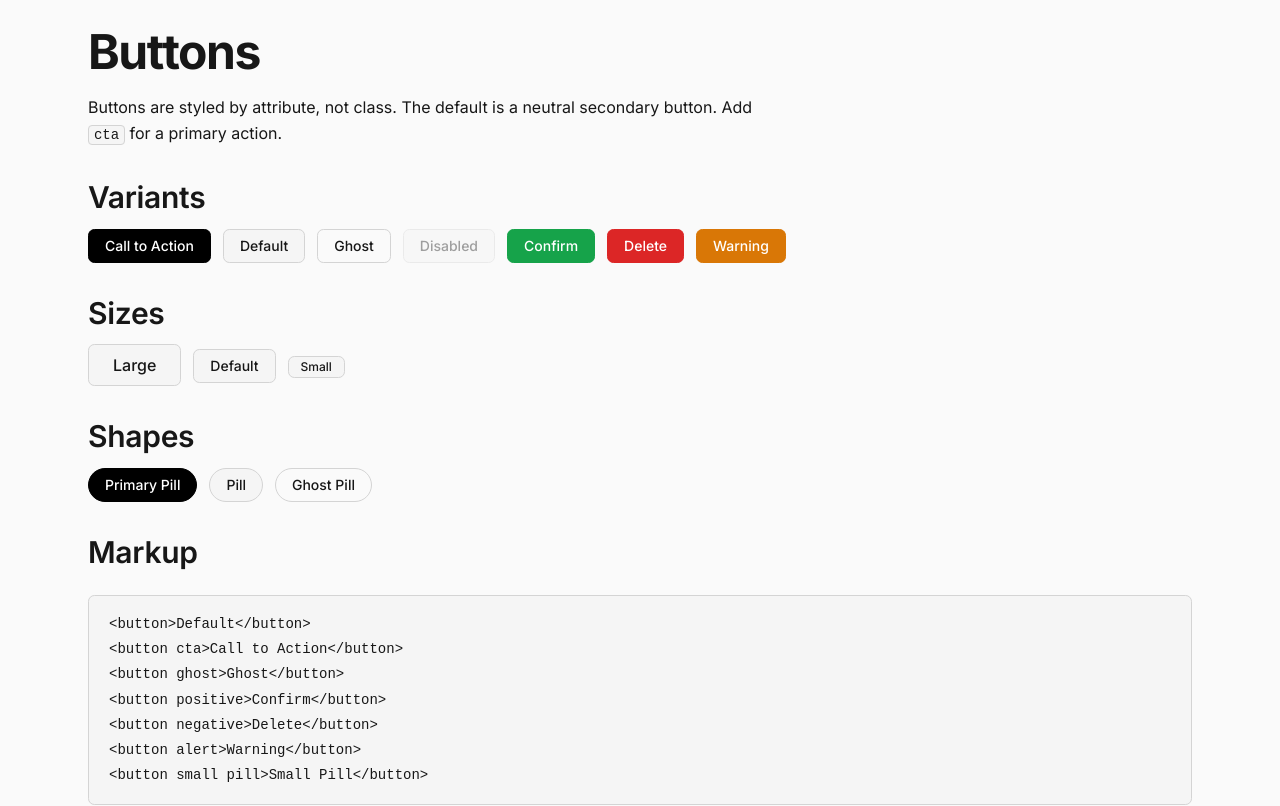
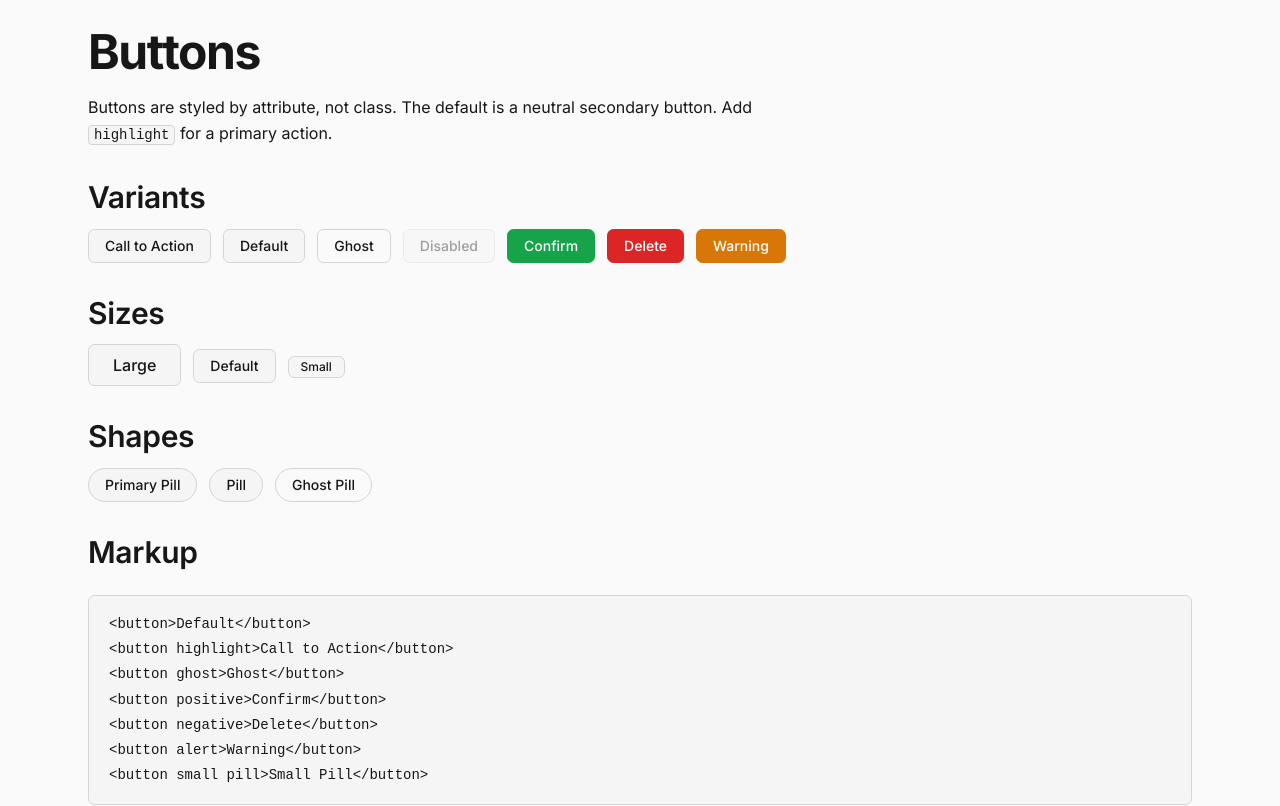
Before and after one commit to elemental-mind/aesthetium, a website: page examples/index.html in a window 1280 px wide. Shown: the part 2740-3546 px from the top of the page. Drawn offline with Linux system fonts and the light colour scheme.

Commit message:
refactor: rename cta attribute to highlight

```diff
--- a/examples/index.html
+++ b/examples/index.html
@@ -322,11 +322,11 @@
         <section id="buttons">
             <h1>Buttons</h1>
             <p>Buttons are styled by attribute, not class. The default is a neutral secondary button. Add
-                <code>cta</code> for a primary action.</p>
+                <code>highlight</code> for a primary action.</p>
 
             <h3>Variants</h3>
             <div class="row">
-                <button cta>Call to Action</button>
+                <button highlight>Call to Action</button>
                 <button>Default</button>
                 <button ghost>Ghost</button>
                 <button disabled>Disabled</button>
@@ -344,14 +344,14 @@
 
             <h3>Shapes</h3>
             <div class="row">
-                <button cta pill>Primary Pill</button>
+                <button highlight pill>Primary Pill</button>
                 <button pill>Pill</button>
                 <button ghost pill>Ghost Pill</button>
             </div>
 
             <h3>Markup</h3>
             <pre><code>&lt;button&gt;Default&lt;/button&gt;
-&lt;button cta&gt;Call to Action&lt;/button&gt;
+&lt;button highlight&gt;Call to Action&lt;/button&gt;
 &lt;button ghost&gt;Ghost&lt;/button&gt;
 &lt;button positive&gt;Confirm&lt;/button&gt;
 &lt;button negative&gt;Delete&lt;/button&gt;
```
Also changed, not shown: examples/aesthetium.html (+1 -1 lines), Readme.md.
